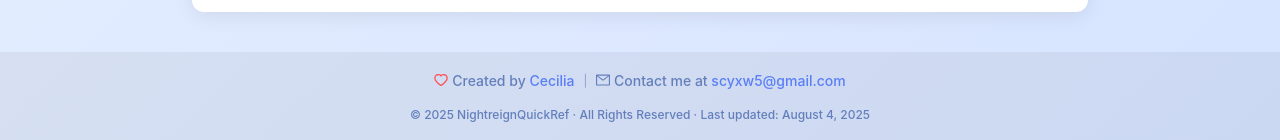
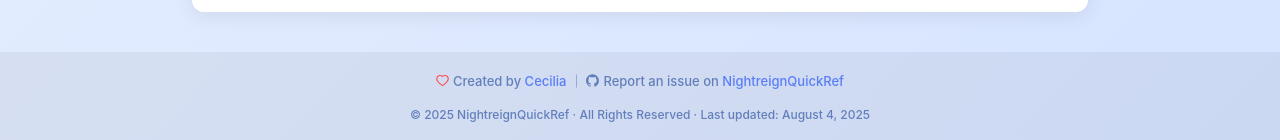
Before and after one commit to xxiixi/NightreignQuickRef, a React (Vite) app in the folder nightreign-reference-notebook/: page / in a window 1280 px wide. Shown: the part 1682-1822 px from the top of the page. Built offline with nearby package versions, Linux system fonts and the light colour scheme.

Commit message:
small change

```diff
--- a/nightreign-reference-notebook/src/components/Footer.tsx
+++ b/nightreign-reference-notebook/src/components/Footer.tsx
@@ -1,6 +1,6 @@
 import React from 'react';
 import { Typography, Space } from 'antd';
-import { HeartOutlined, MailOutlined } from '@ant-design/icons';
+import { HeartOutlined, GithubOutlined } from '@ant-design/icons';
 
 const { Text } = Typography;
 
@@ -13,7 +13,7 @@ const Footer: React.FC = () => {
       marginTop: '40px'
     }}>
       <Space direction="vertical" size="small" align="center">
-        <Text type="secondary" className="footer-text" style={{ fontSize: '14px', color: 'var(--color-text-2)' }}>
+        <Text type="secondary" className="footer-text" style={{ fontSize: '13px', color: 'var(--color-text-2)' }}>
           <HeartOutlined style={{ marginRight: '4px', color: '#ff4d4f' }} />
           Created by{' '}
           <a
@@ -37,10 +37,12 @@ const Footer: React.FC = () => {
             Cecilia
           </a>
           {' '}｜{' '}
-          <MailOutlined style={{ marginRight: '4px', color: 'var(--color-text-2)' }} />
-          Contact me at{' '}
+          <GithubOutlined style={{ marginRight: '4px', color: 'var(--color-text-2)' }} />
+          Report an issue on{' '}
           <a
-            href="mailto:scyxw5@gmail.com"
+            href="https://github.com/xxiixi/NightreignQuickRef"
+            target="_blank"
+            rel="noopener noreferrer"
             style={{
               color: 'var(--link-color)',
               textDecoration: 'none',
@@ -55,7 +57,7 @@ const Footer: React.FC = () => {
               e.currentTarget.style.textDecoration = 'none';
             }}
           >
-            scyxw5@gmail.com
+            NightreignQuickRef
           </a>
         </Text>
         <Text type="secondary" className="footer-text" style={{ fontSize: '12px', color: 'var(--color-text-2)' }}>
--- a/nightreign-reference-notebook/src/data/zh-CN/talisman_entries_zh-CN.json
+++ b/nightreign-reference-notebook/src/data/zh-CN/talisman_entries_zh-CN.json
@@ -362,7 +362,7 @@
     {
         "entry_id":"340700",
         "entry_name":"强化闪避",
-        "explanation":"增强闪避动作无敌帧（有待进一步研究）",
+        "explanation":"增强闪避动作无敌帧(加3帧无敌帧)",
         "talisman":"熔炉羽护符"
     },
     {
```
